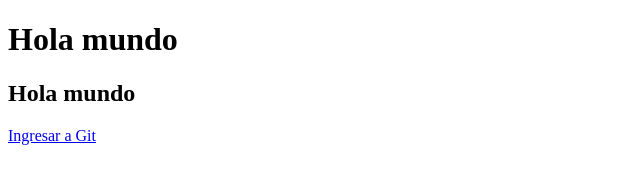
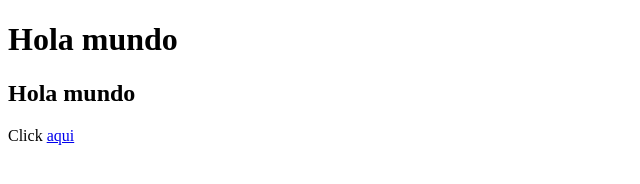
Before and after one commit to shonerly/LP1-2016-, a plain HTML site: page index.html in a window 1280 px wide. Shown: the full height of the page, 0-640 px from the left. Drawn offline with Linux system fonts and the light colour scheme.

Commit message:
Nuevas actualizaciones

```diff
--- a/index.html
+++ b/index.html
@@ -10,7 +10,8 @@
 
     <h1>Hola mundo</h1>
     <h2>Hola mundo</h2>
-    <a href="https://github.com/shonerly/LP1-2016-/blob/master/index.html">Ingresar a Git</a>
+    Click <a href="#">aqui</a>
+
 
 </body>
 </html>
```
